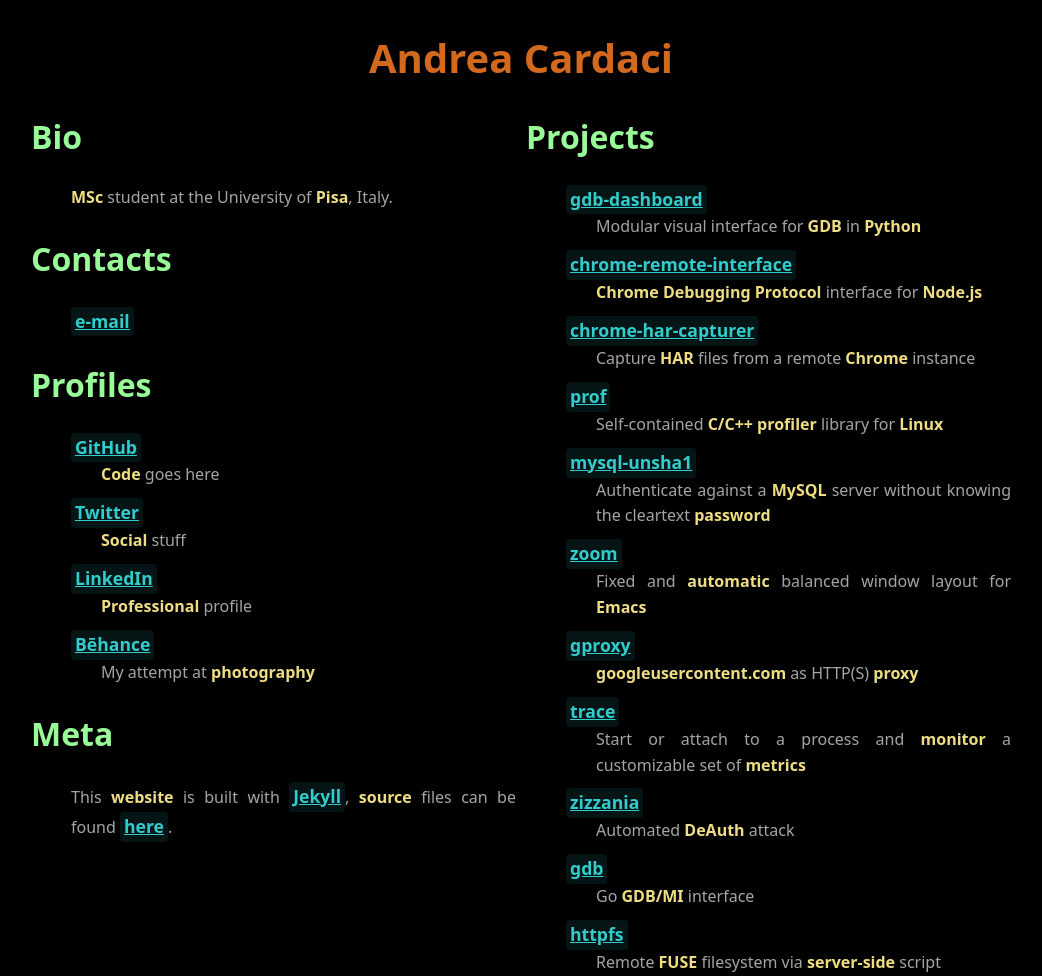
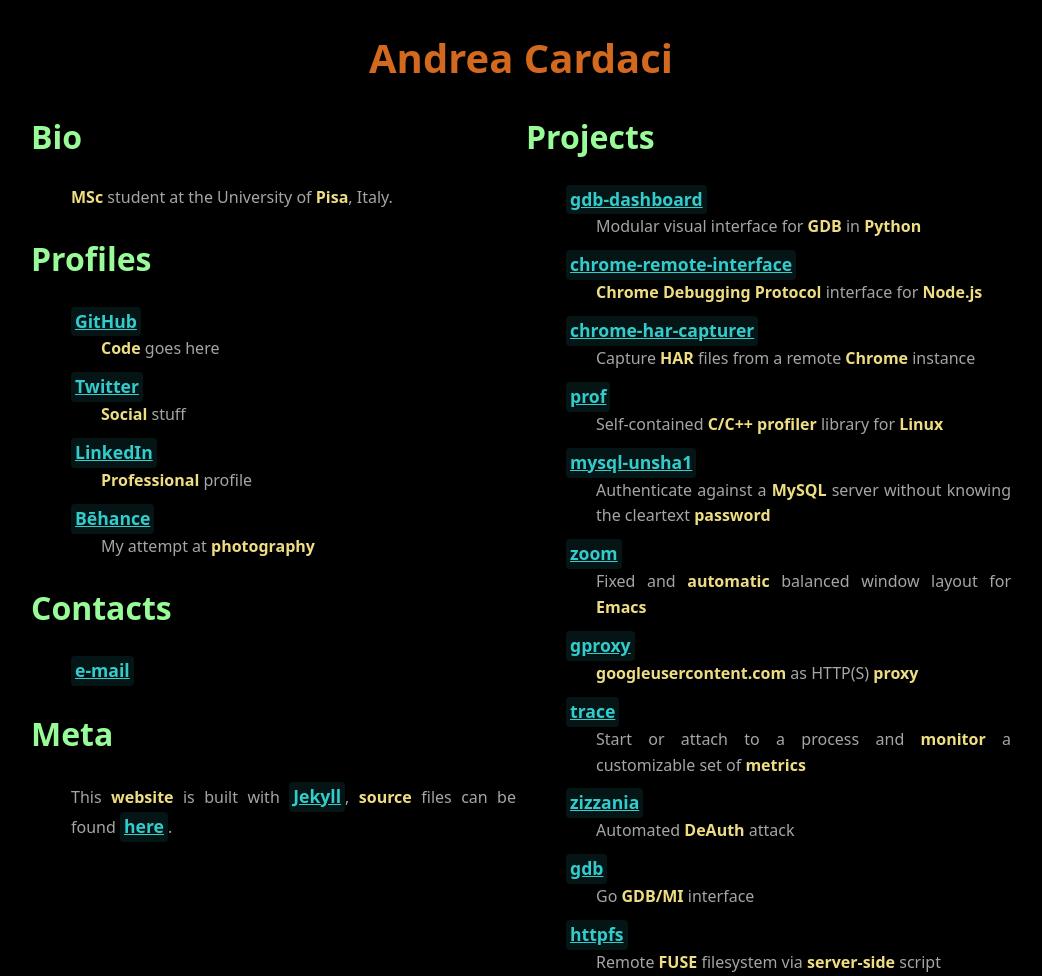
Before and after one commit to cyrus-and/cyrus-and.github.io, a Jekyll site: the page built from index.md, in a window 1280 px wide. Shown: the whole page, without its empty margins (119-1161 px from the left). Built offline with Jekyll 4.4.1, drawn with Linux system fonts in a browser that asks for light colours; some web fonts are replaced.

Commit message:
Reorder index sections

```diff
--- a/index.md
+++ b/index.md
@@ -6,9 +6,9 @@ tags: [MSc, Pisa]
 ---
 
 {% include bio.md %}
-{% include contacts.md %}
-{% include profiles.md %}
 {% include advisories.md %}
 {% include posts.md %}
+{% include profiles.md %}
+{% include contacts.md %}
 {% include meta.md %}
 {% include projects.md %}
```
